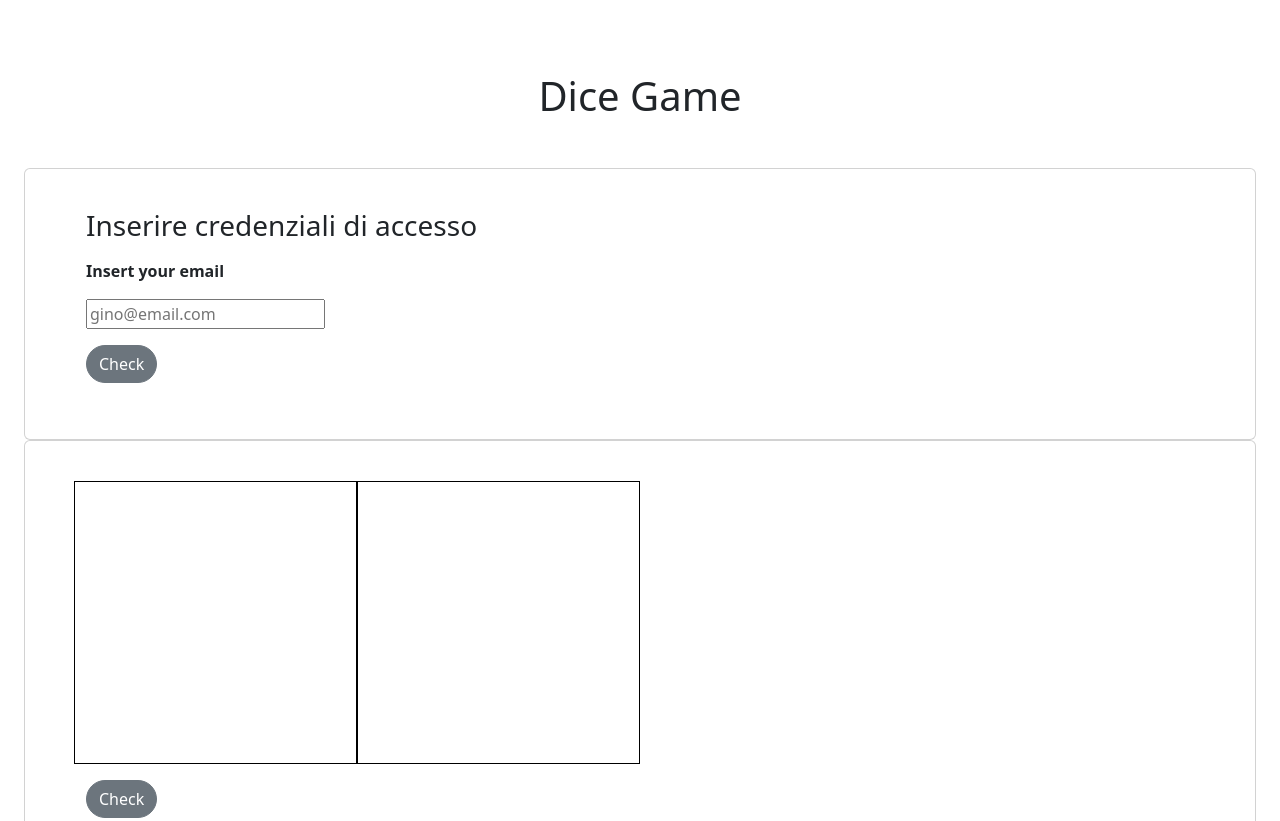
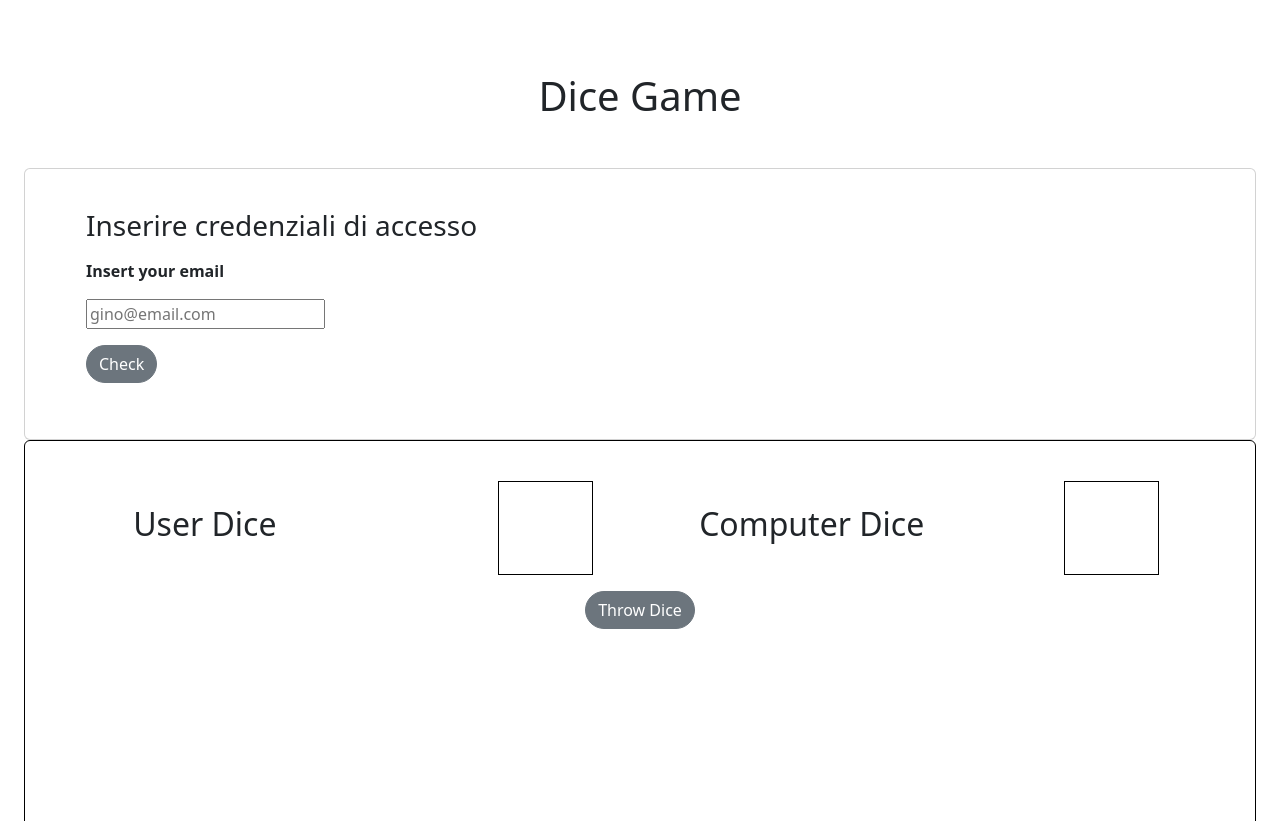
Before and after one commit to casalaspro/js-mail-dadi, a plain HTML site: page index.html in a window 1280 px wide. Shown: the top 821 px of the page. Drawn offline with nearby package versions, Linux system fonts and the light colour scheme.

Commit message:
ADD - style to dice section

```diff
--- a/index.html
+++ b/index.html
@@ -24,15 +24,16 @@
       </div>
     </section>
 
-    <section class="access py-4 card">
+    <section class="dice py-4 card">
       <div class="container card-body">
-        <div class="row justify-space-around">
-
-          <div class="dice user_dice col-3"></div>
-          <div class="dice computer_dice col-3"></div>
+        <div class="row justify-content-around align-items-center">
+          <h2 class="col-3">User Dice</h2>
+          <div class="dice user_dice col-1"></div>
+          <h2 class="col-3">Computer Dice</h2>
+          <div class="dice computer_dice col-1"></div>
         </div>
 
-        <button class="throw_dice_btn btn btn-large rounded-pill btn-secondary d-block my-3">Check</button>
+        <button class="throw_dice_btn btn btn-large rounded-pill btn-secondary d-block my-3 mx-auto">Throw Dice</button>
       </div>
     </section>
 
```
